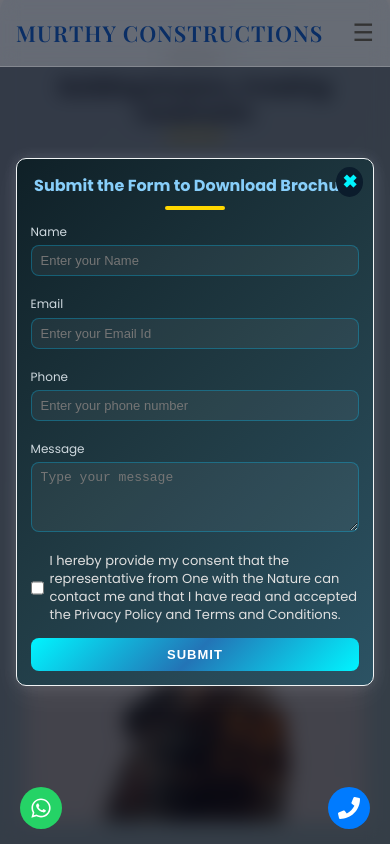
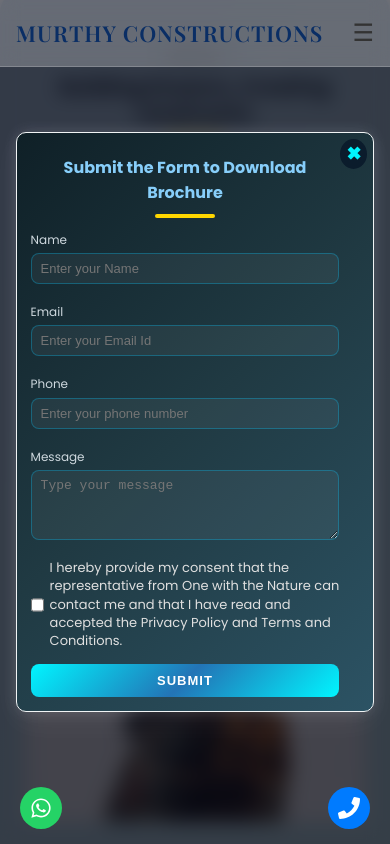
Before and after one commit to Anjali85220/ysv_website, a React (Create React App) app: page / in a window 390 px wide. Both pictures are taken after a click on the button "Contact Us Today". Built offline with nearby package versions, Linux system fonts and the light colour scheme.

Commit message:
Sucessfully updated contact form

```diff
--- a/src/components/Banner.css
+++ b/src/components/Banner.css
@@ -320,8 +320,30 @@
   to { transform: scale(1); opacity: 1; }
 }
 
-/* ---------- ✅ Mobile Responsiveness (<=576px only) ---------- */
-/* ---------- ✅ Mobile Responsiveness (<=576px only) ---------- */
+/* ---------- ✅ Tablet/Mobile Responsiveness (<=768px) ---------- */
+@media (max-width: 768px) {
+  .popup-content {
+    max-width: 92%;
+    padding: 16px 34px 16px 14px; /* extra right padding for close btn */
+    border-radius: 10px;
+    max-height: 90vh;
+    overflow-y: auto;
+  }
+
+  .popup-content h2 {
+    font-size: 18px;
+    margin-top: 8px; /* push text below close btn */
+    margin-bottom: 14px;
+  }
+
+  .popup-content .close-btn {
+    font-size: 18px;
+    top: 8px;
+    right: 8px;
+  }
+}
+
+/* ---------- ✅ Mobile Responsiveness (<=576px) ---------- */
 @media (max-width: 576px) {
   .banner {
     flex-direction: column;
@@ -367,24 +389,21 @@
     border-radius: 16px;
   }
 
-  /* ✅ Popup contact form */
   .popup-content {
     max-width: 92%;
-    padding: 14px;
-    border-radius: 10px;
-    max-height: 90vh;       /* prevent overflow */
-    overflow-y: auto;       /* allow scroll if content too long */
+    padding: 14px 34px 14px 14px; /* extra right padding */
   }
 
   .popup-content h2 {
     font-size: 16px;
+    margin-top: 8px;
     margin-bottom: 12px;
   }
 
   .popup-content .close-btn {
     font-size: 18px;
-    top: 8px;
-    right: 10px;
+    top: 6px;
+    right: 6px;
   }
 
   form label {
--- a/src/components/Specifications.css
+++ b/src/components/Specifications.css
@@ -23,7 +23,6 @@
 .floorplan-container {
   display: flex;
   justify-content: center;
-  perspective: 1000px;
 }
 
 .floorplan {
@@ -31,13 +30,14 @@
   max-width: 500px;
   border-radius: 20px;
   box-shadow: 0 15px 35px rgba(0, 0, 0, 0.1);
-  transition: transform 0.6s ease, box-shadow 0.6s ease;
+  transition: transform 0.4s ease, box-shadow 0.4s ease;
 }
 
 .floorplan-container:hover .floorplan {
-  transform: rotateY(10deg) rotateX(5deg) scale(1.05);
+  transform: scale(1.05);   /* ✅ simple zoom only */
   box-shadow: 0 25px 50px rgba(0, 0, 0, 0.15);
 }
+
 
 .details {
   background: rgba(255, 255, 255, 0.9);
```
